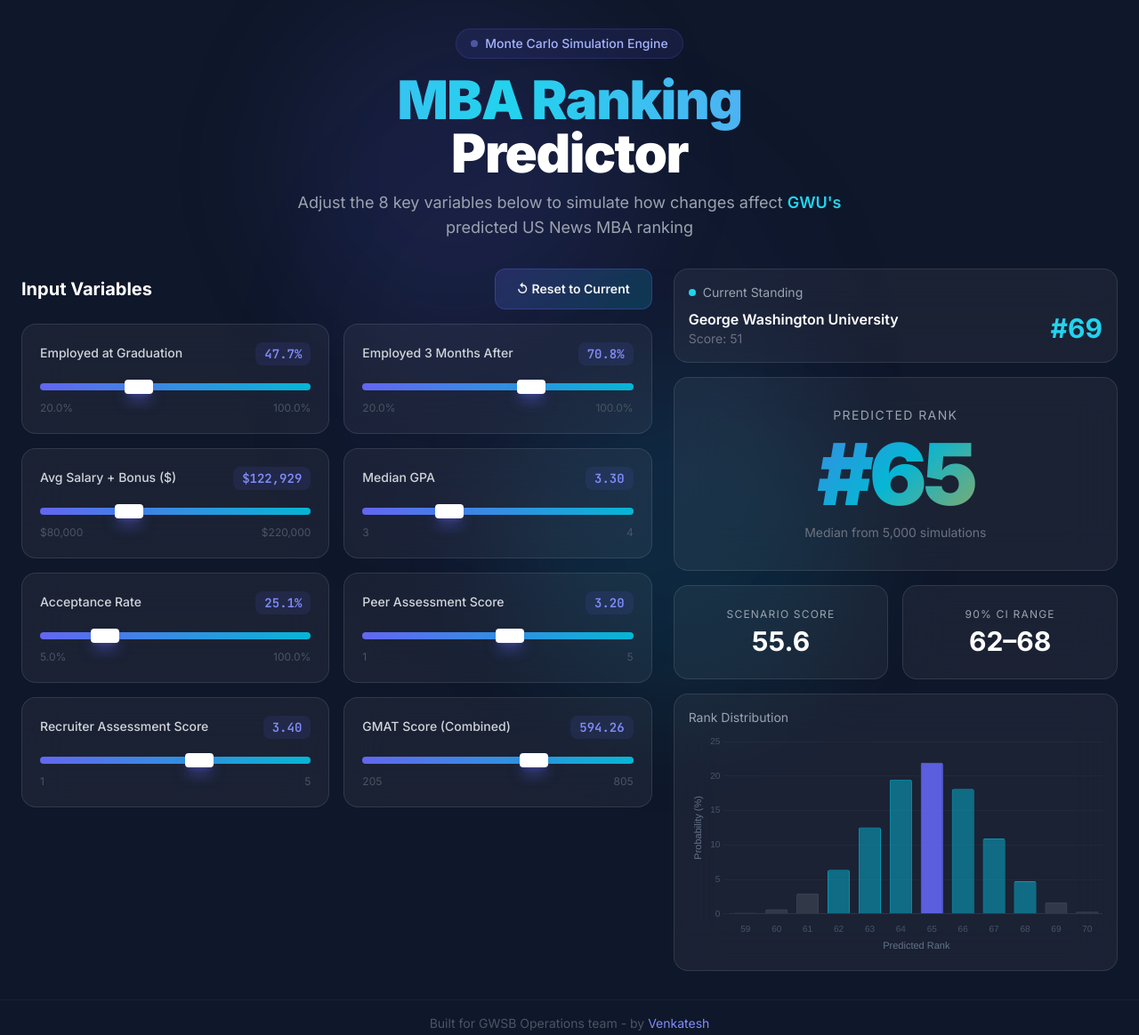
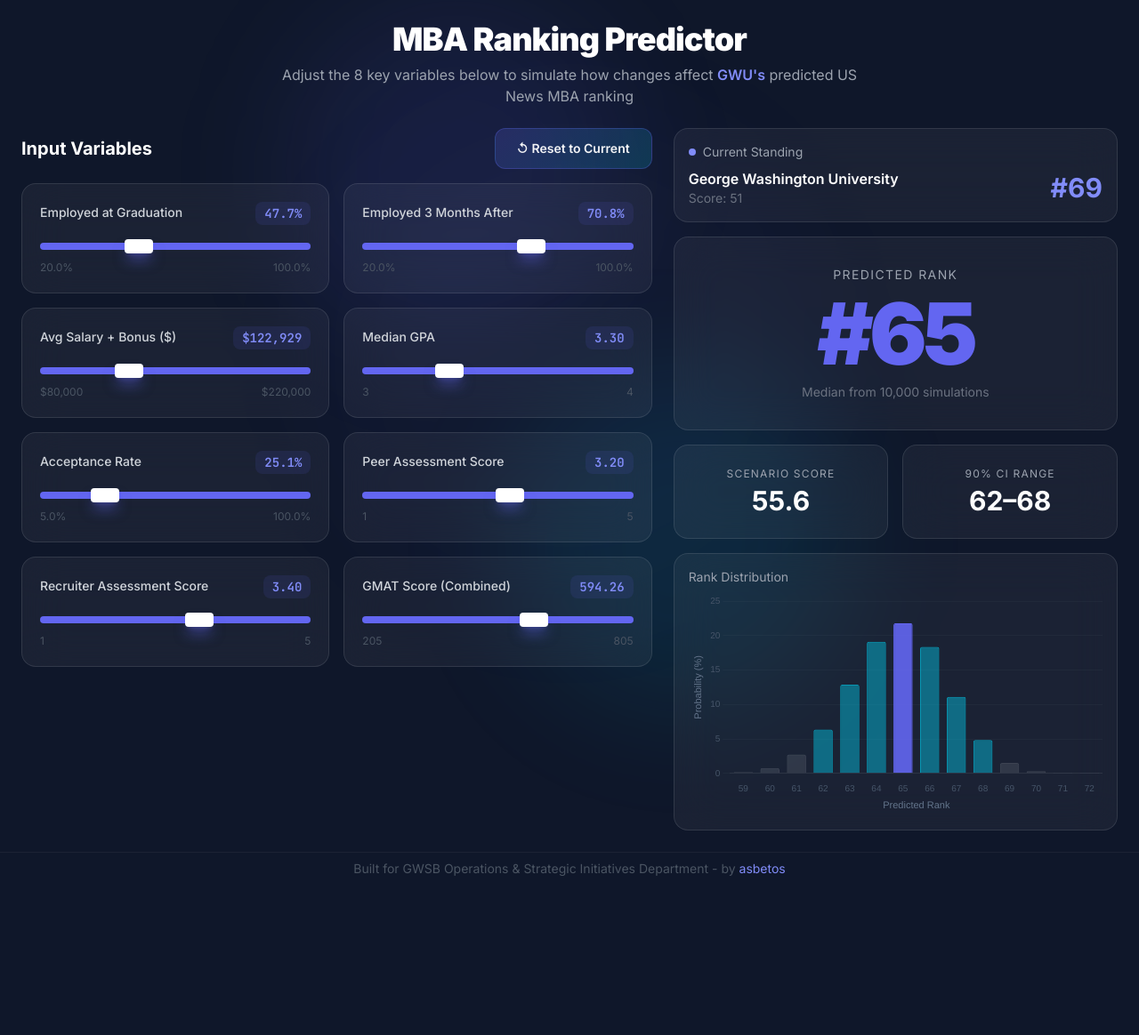
Before and after one commit to Asbetos/GWU-MBA-Ranking-Predictor, a website built with Vite: page index.html in a window 1280 px wide. Shown: the whole page at 89% size. After the commit the page ends 995 px from the top, so only its background shows below. Built offline with nearby package versions, Linux system fonts and the light colour scheme.

Commit message:
UI Polish: removed gradients, adjusted layout, updated footer, set 10k Monte Carlo iterations

```diff
--- a/index.html
+++ b/index.html
@@ -19,20 +19,14 @@
   </div>
 
   <!-- Header -->
-  <header class="pt-8 pb-4 px-6">
+  <header class="pt-6 pb-2 px-6">
     <div class="max-w-7xl mx-auto text-center">
-      <div class="inline-flex items-center gap-2 px-4 py-1.5 rounded-full bg-indigo-500/10 border border-indigo-500/20 text-indigo-300 text-sm font-medium mb-4">
-        <span class="w-2 h-2 rounded-full bg-indigo-400 animate-pulse"></span>
-        Monte Carlo Simulation Engine
-      </div>
-      <h1 class="text-4xl md:text-5xl lg:text-6xl font-black tracking-tight mb-3">
-        <span class="gradient-text">MBA Ranking</span>
-        <br />
-        <span class="text-white">Predictor</span>
+      <h1 class="text-3xl md:text-4xl font-black tracking-tight mb-2 text-white">
+        MBA Ranking Predictor
       </h1>
-      <p class="text-gray-400 text-lg max-w-2xl mx-auto">
+      <p class="text-gray-400 text-base max-w-2xl mx-auto">
         Adjust the 8 key variables below to simulate how changes affect
-        <span class="text-cyan-400 font-semibold" id="school-name">GWU's</span> predicted US News MBA ranking
+        <span class="text-indigo-400 font-semibold" id="school-name">GWU's</span> predicted US News MBA ranking
       </p>
     </div>
   </header>
@@ -61,7 +55,7 @@
         <!-- Current GWU Info -->
         <div class="glass-panel p-4" id="current-info">
           <div class="flex items-center gap-2 mb-2">
-            <div class="w-2 h-2 rounded-full bg-cyan-400"></div>
+            <div class="w-2 h-2 rounded-full bg-indigo-400"></div>
             <p class="text-gray-400 text-sm">Current Standing</p>
           </div>
           <div class="flex items-center justify-between">
@@ -70,7 +64,7 @@
               <p class="text-gray-500 text-sm" id="current-score-label">Score: —</p>
             </div>
             <div class="text-right">
-              <p class="text-3xl font-bold text-cyan-400" id="current-rank">#—</p>
+              <p class="text-3xl font-bold text-indigo-400" id="current-rank">#—</p>
             </div>
           </div>
         </div>
@@ -106,9 +100,9 @@
   </main>
 
   <!-- Footer -->
-  <footer class="max-w-7xl mx-auto px-6 py-4 mt-4 border-t border-white/5">
+  <footer class="max-w-7xl mx-auto px-6 py-2 mt-2 border-t border-white/5">
     <p class="text-center text-gray-600 text-sm">
-      Built for GWSB Operations team - by <a href="https://www.linkedin.com/in/venkateshbn/" target="_blank" rel="noopener noreferrer" class="text-indigo-400 hover:text-indigo-300">Venkatesh</a>
+      Built for GWSB Operations & Strategic Initiatives Department - by <a href="https://www.linkedin.com/in/venkateshbn/" target="_blank" rel="noopener noreferrer" class="text-indigo-400 hover:text-indigo-300">asbetos</a>
     </p>
   </footer>
 
--- a/src/model.js
+++ b/src/model.js
@@ -143,7 +143,7 @@ function predictScore(row) {
  * @param {number} nSimulations - Number of Monte Carlo iterations
  * @returns {Object} Results including medianRank, CI, score, distribution
  */
-export function simulateRank(customMetrics, targetSchool = null, nSimulations = 5000) {
+export function simulateRank(customMetrics, targetSchool = null, nSimulations = 10000) {
   if (!dataSnapshot || !modelWeights) {
     throw new Error('Model not loaded. Call loadModel() first.');
   }
--- a/src/results.js
+++ b/src/results.js
@@ -44,7 +44,7 @@ export function updateResults(results) {
   // Subtitle
   const subtitle = document.getElementById('rank-subtitle');
   if (subtitle) {
-    subtitle.textContent = `Median from 5,000 simulations`;
+    subtitle.textContent = `Median from 10,000 simulations`;
   }
 
   // 2. Scenario Score
--- a/styles/index.css
+++ b/styles/index.css
@@ -23,9 +23,7 @@
     @apply bg-white/[0.08] border-white/20 shadow-lg shadow-indigo-500/5;
   }
 
-  .gradient-text {
-    @apply bg-clip-text text-transparent bg-gradient-to-r from-indigo-400 via-cyan-400 to-indigo-400 bg-300% animate-gradient;
-  }
+
 
   .slider-container {
     @apply glass-panel p-5 transition-all duration-300;
@@ -38,7 +36,7 @@
   /* Custom range slider styling */
   input[type="range"] {
     @apply w-full h-2 rounded-full appearance-none cursor-pointer;
-    background: linear-gradient(to right, #6366F1, #06B6D4);
+    background: #6366F1;
   }
 
   input[type="range"]::-webkit-slider-thumb {
@@ -66,7 +64,7 @@
 
   input[type="range"]::-moz-range-track {
     @apply h-2 rounded-full;
-    background: linear-gradient(to right, #6366F1, #06B6D4);
+    background: #6366F1;
   }
 
   .stat-card {
@@ -78,11 +76,7 @@
   }
 
   .rank-display {
-    @apply text-8xl font-black tracking-tighter;
-    background: linear-gradient(135deg, #6366F1 0%, #06B6D4 50%, #F59E0B 100%);
-    -webkit-background-clip: text;
-    -webkit-text-fill-color: transparent;
-    background-clip: text;
+    @apply text-8xl font-black tracking-tighter text-indigo-500;
   }
 
   .shimmer {
```
